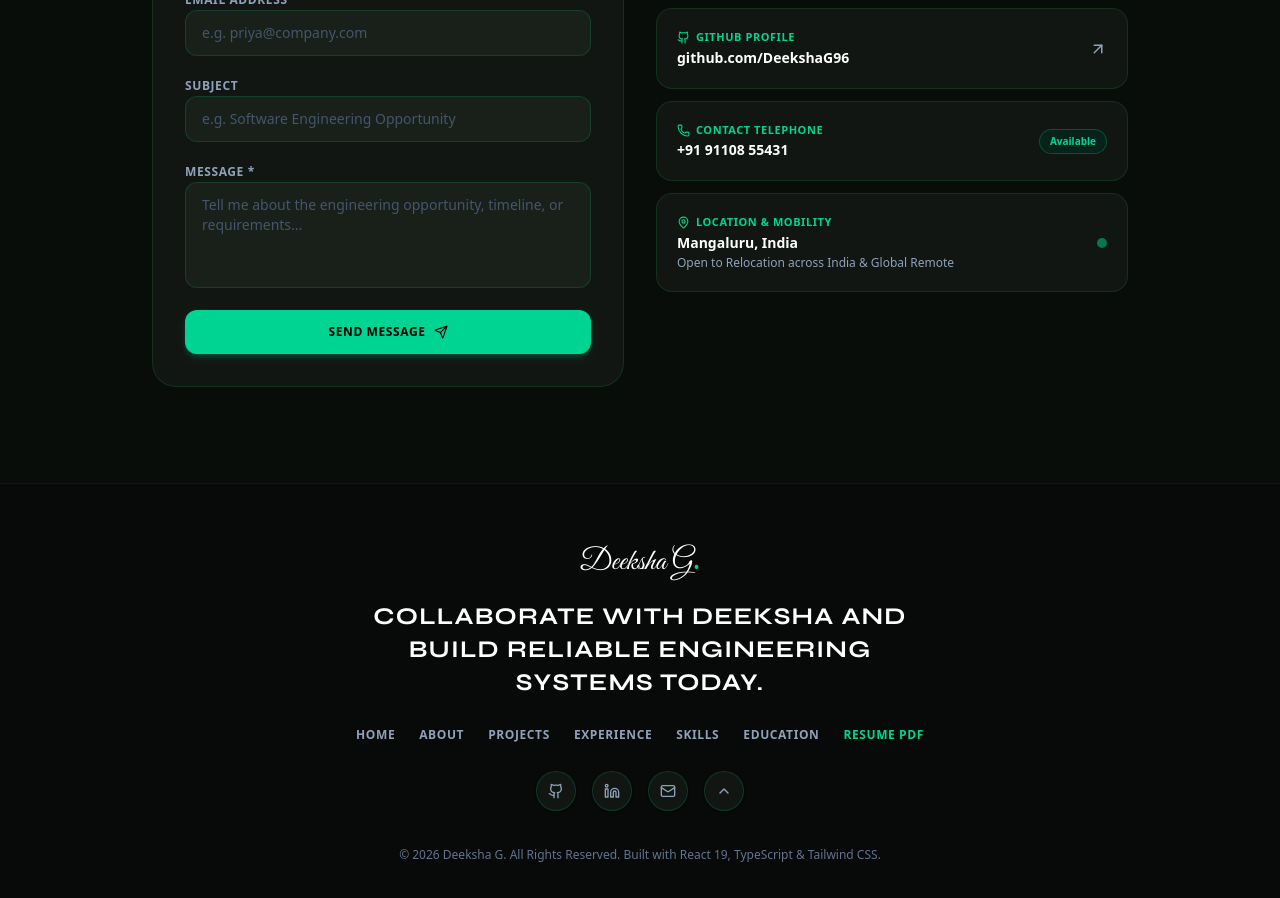
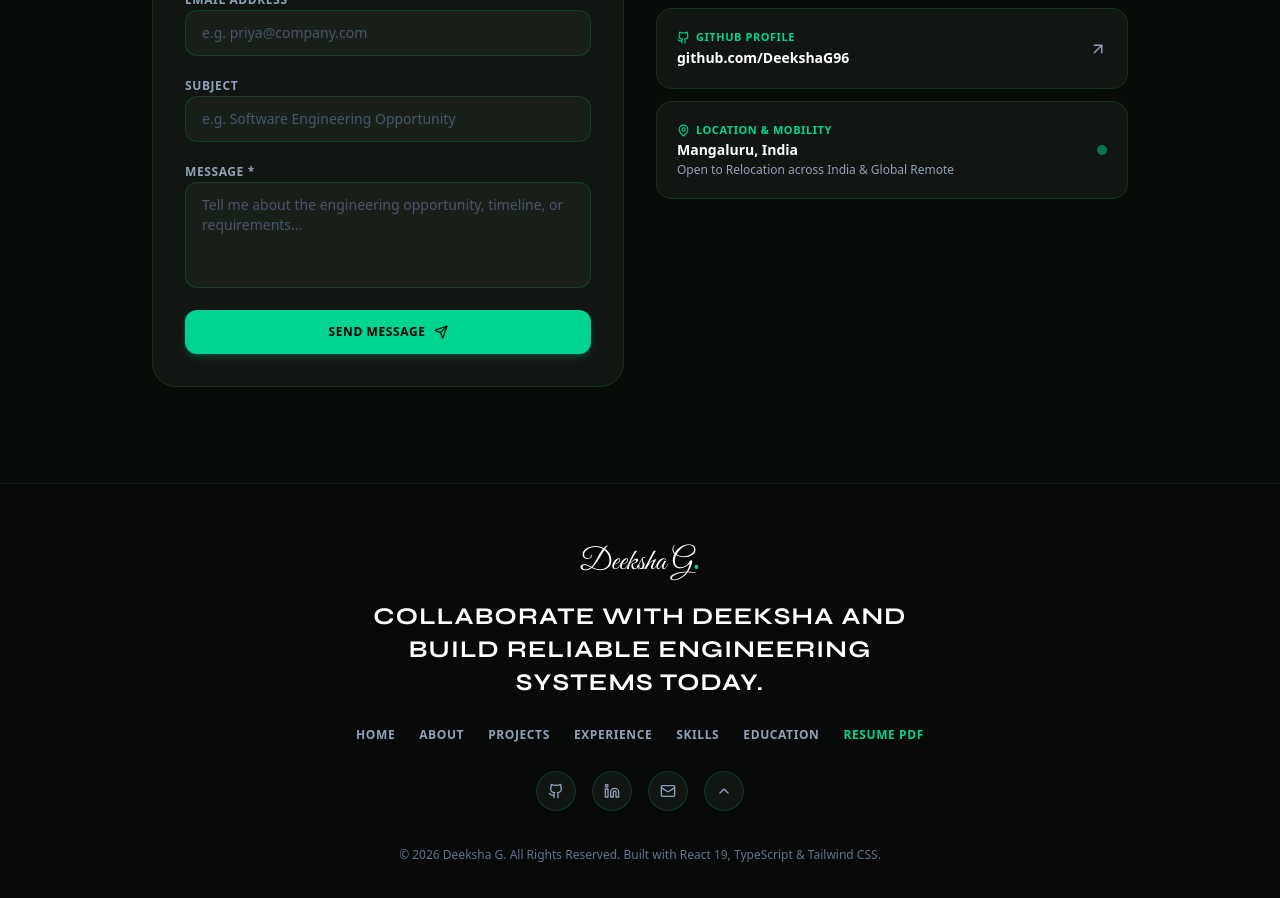
Before and after one commit to DeekshaG96/my-portfolio, a React (Vite) app: page / in a window 1280 px wide. Shown: the part 7100-7998 px from the top of the page. Built offline with nearby package versions, Linux system fonts and the light colour scheme.

Commit message:
fix: remove incorrect phone number and delete exposed resume source files

```diff
--- a/src/App.tsx
+++ b/src/App.tsx
@@ -3,7 +3,6 @@ import {
   Github,
   Mail,
   Linkedin,
-  Phone,
   ArrowRight,
   ArrowDown,
   ArrowUpRight,
@@ -955,18 +954,6 @@ export default function App() {
               <div className="bedim-card rounded-2xl p-5 flex items-center justify-between">
                 <div className="space-y-0.5">
                   <span className="text-[11px] font-bold uppercase tracking-wider text-emerald-400 flex items-center gap-1.5">
-                    <Phone size={13} /> Contact Telephone
-                  </span>
-                  <p className="text-sm font-semibold text-white">+91 91108 55431</p>
-                </div>
-                <span className="text-[10px] font-semibold text-emerald-400 bg-emerald-950/60 border border-emerald-500/30 px-2.5 py-1 rounded-full">
-                  Available
-                </span>
-              </div>
-
-              <div className="bedim-card rounded-2xl p-5 flex items-center justify-between">
-                <div className="space-y-0.5">
-                  <span className="text-[11px] font-bold uppercase tracking-wider text-emerald-400 flex items-center gap-1.5">
                     <MapPin size={13} /> Location & Mobility
                   </span>
                   <p className="text-sm font-semibold text-white">Mangaluru, India</p>
```
Also changed, not shown: public/Deeksha_G_Resume.txt (deleted), 1 other file (tests, documents, lock files or other folders).
